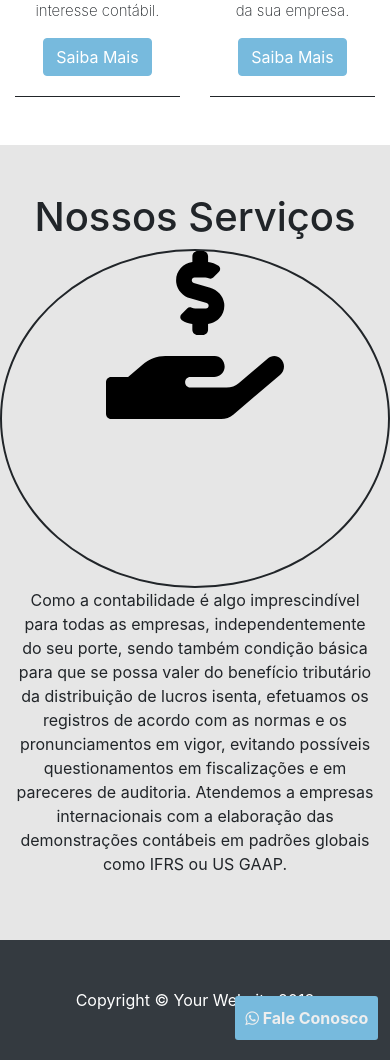
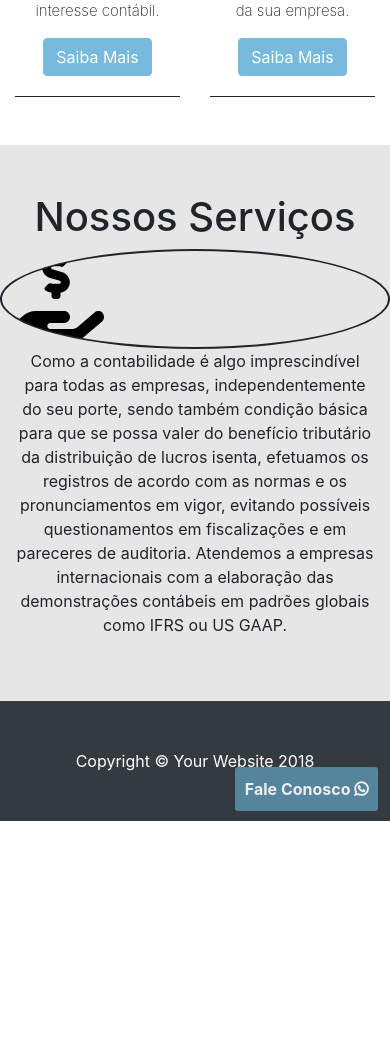
Before and after one commit to rbs2rbs/conciliare, a Django app: page / in a window 390 px wide. Shown: the part 954-2014 px from the top of the page. After the commit the page ends 1775 px from the top, so only its background shows below. Run offline with Django 3.2, Linux system fonts and the light colour scheme; some libraries are stand-ins or nearby versions.

Commit message:
Melhorias no botão do whatsaap responsivo para versao web e mobile

```diff
--- a/paginas/static/css/servicos.css
+++ b/paginas/static/css/servicos.css
@@ -1,11 +1,15 @@
 #servicos{
     background-color: #e2e2e2d7;
 }
-.icones{
-    height: 50%;
-    weight: 50%;
-}
+
 .cont-icon{
     border: 2px solid;
     border-radius: 50%;
+    height: 100px;
+    weight: 50%;
 }
+#dinheiro{
+    background-image: url('image/maodolar.svg');
+    background-repeat: no-repeat;
+    /* background-size: contain; */
+}
--- a/paginas/static/css/whats.css
+++ b/paginas/static/css/whats.css
@@ -2,12 +2,12 @@
     position: absolute;
     top: 100px;
     right: 3%;
-    -webkit-transition: all 1s ease-in-out;
-    transition: all 2s ease-in-out;
+    -webkit-transition: all 0.5s ease-in-out;
+    transition: all 1s ease-in-out;
     z-index: 1;
     border-radius: 3px 3px 3px 3px;
     padding: 10px;
-    background-color: #77badd;
+    background-color: #55849D;
     color: white;
     text-align: center;
     box-sizing: border-box;
--- a/paginas/static/vendor/jquery/caixas.js
+++ b/paginas/static/vendor/jquery/caixas.js
@@ -1,7 +1,6 @@
 $(document).ready(function(){
     var caixa = $("#caixa").children();
     if (screen.width < 769) {
-        console.log('cel');
         caixa.each(function(i){
             if($(this).hasClass("divisor")==false){
                 $(this).removeClass("col");
--- a/paginas/static/vendor/jquery/whatsapp.js
+++ b/paginas/static/vendor/jquery/whatsapp.js
@@ -2,7 +2,7 @@ $(window).scroll(function() {
     var winScrollTop = $(window).scrollTop();
     var winHeight = $(window).height();
     var floaterHeight = $('#whats').outerHeight(true);
-    var fromBottom = 20;
+    var fromBottom = 10;
     var top = winScrollTop + winHeight - floaterHeight - fromBottom;
 	$('#whats').css({'top': top + 'px'});
 });
@@ -12,6 +12,18 @@ $("#whats").on({
         $("#whats").css("background-color","#202d40");
     } ,
     mouseleave :function(){
-        $("#whats").css("background-color","#77badd");
+        $("#whats").css("background-color","#55849D");
     }
 });
+
+$(document).ready(function(){
+    var fale = $("#fale");
+    var iconWhats = $("#iconWhats");
+    var whats = $("#whats");
+    if(screen.width < 769){
+        fale.text('');
+        iconWhats.addClass("fa-2x").css({'margin-top': '-3px','margin-left': '-2px'});
+        whats.css({'border-radius': '50%','width':'45px','height':'45px'});
+        console.log(whats);
+    }
+})
--- a/paginas/templates/index.html
+++ b/paginas/templates/index.html
@@ -13,6 +13,9 @@
 
     <!-- Bootstrap core CSS -->
     <link href="{% static 'vendor/bootstrap/css/bootstrap.css' %}" rel="stylesheet">
+
+    <!-- FontsSome -->
+    <link href="https://use.fontawesome.com/releases/v5.0.6/css/all.css" rel="stylesheet">
 
     <!-- Custom styles for this template -->
     <link href="{% static 'css/half-slider.css' %}" rel="stylesheet">
@@ -63,8 +66,8 @@
       <!-- só o conteúdo do href já é suficiente -->
         <a href="https://wa.me/5571991222619" class="botao-wpp"  target="_blank">
           <!-- ícone -->
-          <i class="fa fa-whatsapp"></i>
-         Fale Conosco
+         <span id="fale">Fale Conosco</span>
+         <i id="iconWhats" class="fab fa-whatsapp"></i>
         </a>
     </div>
     <!--  -->
@@ -164,8 +167,8 @@
       <div class="container">
         <h1>Nossos Serviços</h1>
           <div class="row">
-            <div  class="col-sm-3 cont-icon">
-                <img class="icones"  src="{% static 'image/mao_dolar.svg' %}">
+            <div  id="dinheiro" class="col-sm-3 cont-icon">
+                <!-- <img class="icones"  src="{% static 'image/mao_dolar.svg' %}"> -->
             </div>
             <div  class="col-sm-9">
                 <p>Como a contabilidade é algo imprescindível para todas as empresas, independentemente do seu porte, sendo também condição básica para que se possa valer do benefício tributário da distribuição de lucros isenta, efetuamos os registros de acordo com as normas e os pronunciamentos em vigor, evitando possíveis questionamentos em fiscalizações e em pareceres de auditoria. Atendemos a empresas internacionais com a elaboração das demonstrações contábeis em padrões globais como IFRS ou US GAAP.</p>
```
Also changed, not shown: paginas/static/css/image/maodolar.svg (renamed from paginas/static/image/mao_dolar.svg).
